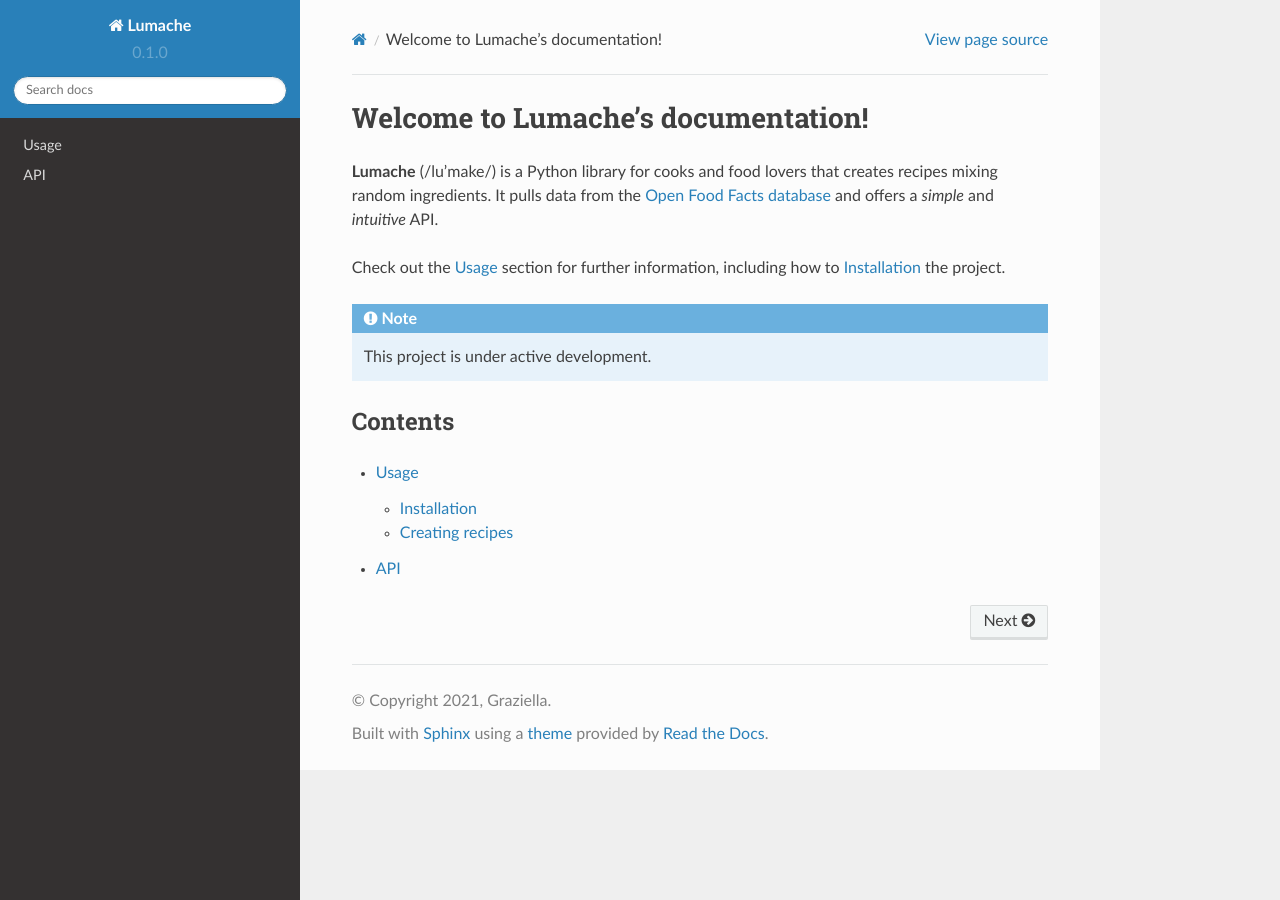
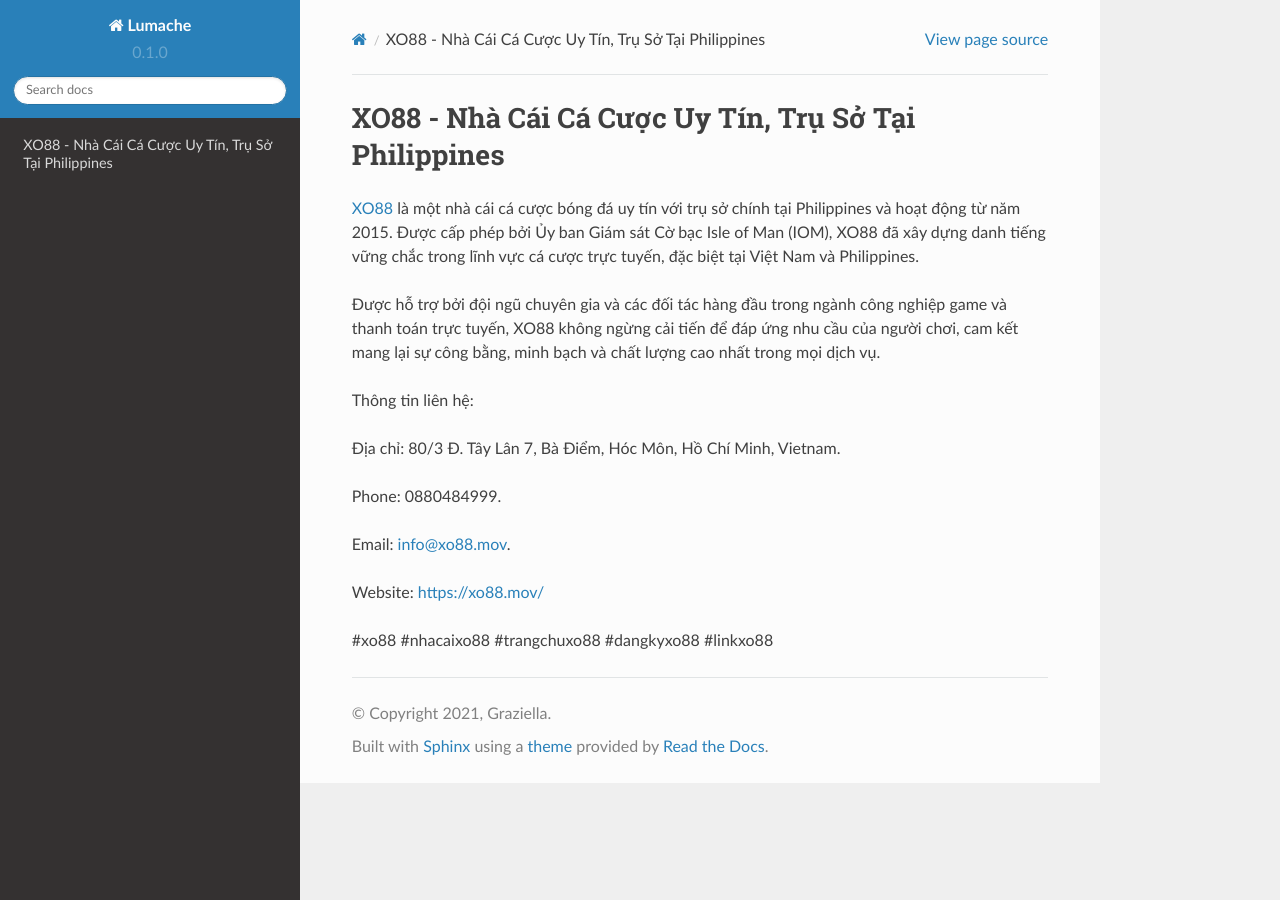
Before and after one commit to vanthanhtuan2022/xo88mov, a Sphinx documentation site: the page built from docs/source/index.rst, in a window 1280 px wide. Built offline with Sphinx 7.4.7 and the Read the Docs theme 2.0.0, drawn with Linux system fonts in a browser that asks for light colours.

Commit message:
Update index.rst

```diff
--- a/docs/source/index.rst
+++ b/docs/source/index.rst
@@ -1,22 +1,18 @@
-Welcome to Lumache's documentation!
+XO88 - Nhà Cái Cá Cược Uy Tín, Trụ Sở Tại Philippines
 ===================================
 
-**Lumache** (/lu'make/) is a Python library for cooks and food lovers
-that creates recipes mixing random ingredients.
-It pulls data from the `Open Food Facts database <https://world.openfoodfacts.org/>`_
-and offers a *simple* and *intuitive* API.
+`XO88 <https://xo88.mov/>`_ là một nhà cái cá cược bóng đá uy tín với trụ sở chính tại Philippines và hoạt động từ năm 2015. Được cấp phép bởi Ủy ban Giám sát Cờ bạc Isle of Man (IOM), XO88 đã xây dựng danh tiếng vững chắc trong lĩnh vực cá cược trực tuyến, đặc biệt tại Việt Nam và Philippines.
 
-Check out the :doc:`usage` section for further information, including
-how to :ref:`installation` the project.
+Được hỗ trợ bởi đội ngũ chuyên gia và các đối tác hàng đầu trong ngành công nghiệp game và thanh toán trực tuyến, XO88 không ngừng cải tiến để đáp ứng nhu cầu của người chơi, cam kết mang lại sự công bằng, minh bạch và chất lượng cao nhất trong mọi dịch vụ.
 
-.. note::
+Thông tin liên hệ:
 
-   This project is under active development.
+Địa chỉ: 80/3 Đ. Tây Lân 7, Bà Điểm, Hóc Môn, Hồ Chí Minh, Vietnam.
 
-Contents
---------
+Phone: 0880484999.
 
-.. toctree::
+Email: info@xo88.mov.
 
-   usage
-   api
+Website: https://xo88.mov/
+
+#xo88 #nhacaixo88 #trangchuxo88 #dangkyxo88 #linkxo88
```
